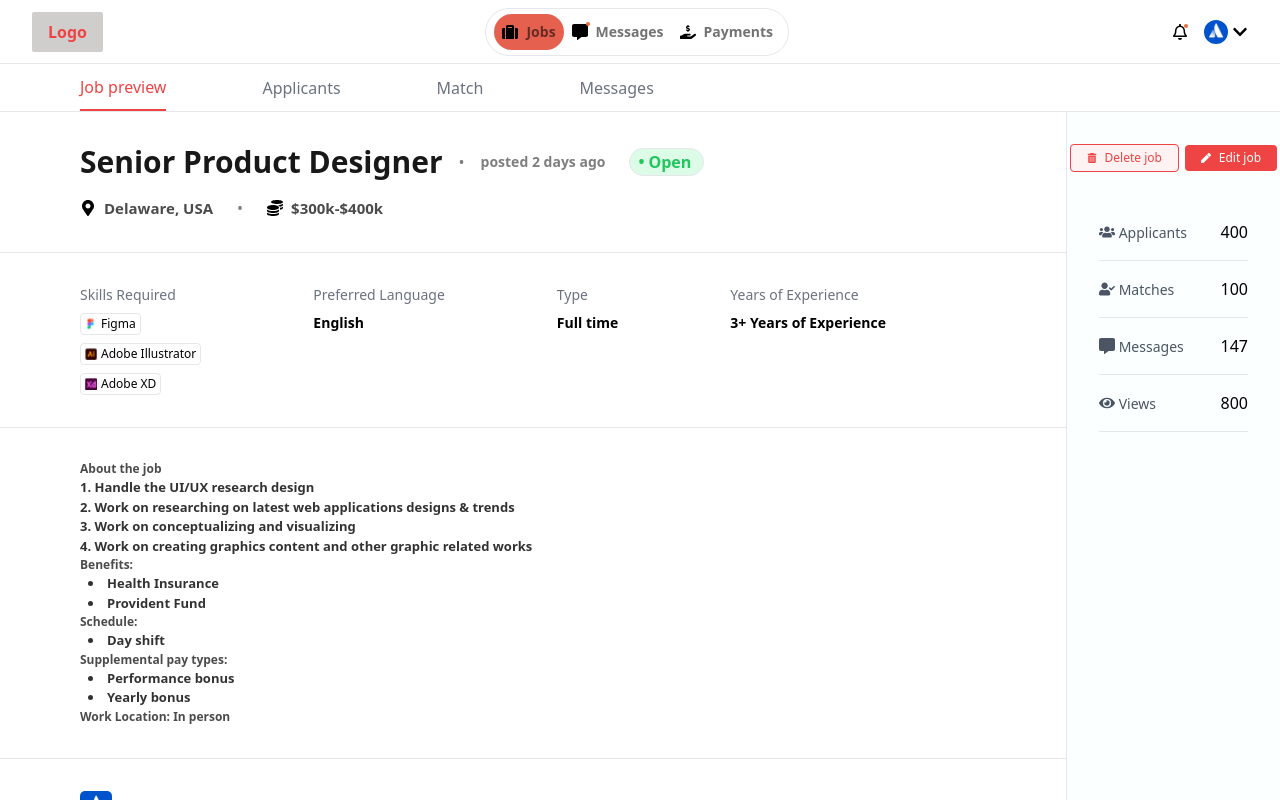
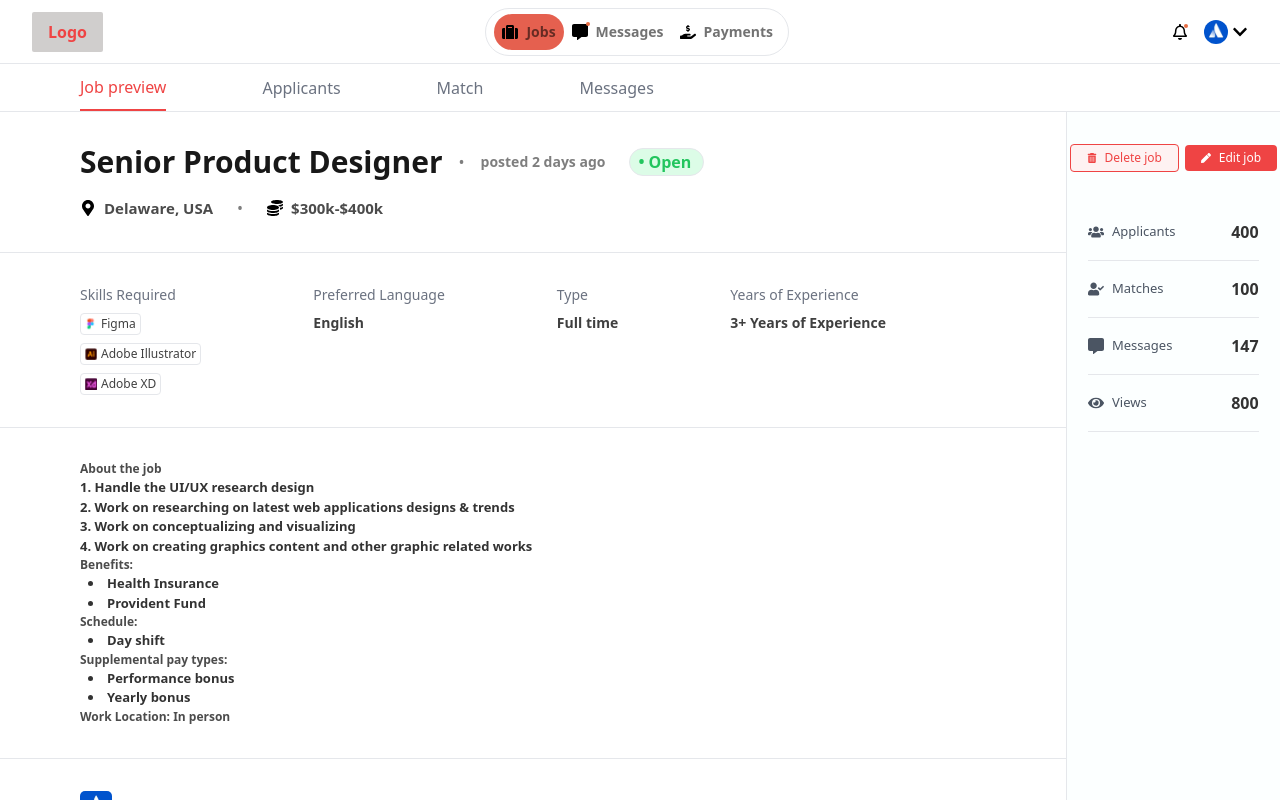
Before and after one commit to PrgrmrHarshShukla/oratory-assignment, a React (Vite) app: page / in a window 1280 px wide. Shown: the top 800 px of the page. Built offline with nearby package versions, Linux system fonts and the light colour scheme.

Commit message:
Final touches

```diff
--- a/src/components/BodyLeft2.tsx
+++ b/src/components/BodyLeft2.tsx
@@ -13,32 +13,32 @@ const BodyLeft2 = () => {
                 <div className="flex flex-col justify-center items-start gap-2">
                     <div className={`inline-flex items-center gap-1 border py-[2px] px-[4px] rounded text-xs font-medium`}>
                         <img src={figma} alt="" className='w-3 h-3' />
-                        <span>Figma</span>
+                        <span className='opacity-75'>Figma</span>
                     </div>
                     <div className={`inline-flex items-center gap-1 border py-[2px] px-[4px] rounded text-xs font-medium`}>
                         <img src={adobeAI} alt="" className='w-3 h-3' />
-                        <span>Adobe Illustrator</span>
+                        <span className='opacity-75'>Adobe Illustrator</span>
                     </div>
                     <div className={`inline-flex items-center gap-1 border py-[2px] px-[4px] rounded text-xs font-medium`}>
                         <img src={xd} alt="" className='w-3 h-3' />
-                        <span>Adobe XD</span>
+                        <span className='opacity-75'>Adobe XD</span>
                     </div>
                 </div>
             </div>
 
              <div className="flex flex-col justify-center items-start">
                 <h3 className="text-sm font-medium text-gray-500 mb-2">Preferred Language</h3>
-                <span className='font-semibold text-sm'>English</span>
+                <span className='font-bold text-sm opacity-75'>English</span>
 
             </div>
              <div className="flex flex-col justify-center items-start">
                 <h3 className="text-sm font-medium text-gray-500 mb-2">Type</h3>
-                <span className='font-semibold text-sm'>Full time</span>
+                <span className='font-bold text-sm opacity-75'>Full time</span>
 
             </div>
              <div className="flex flex-col justify-center items-start">
                 <h3 className="text-sm font-medium text-gray-500 mb-2">Years of Experience</h3>
-                <span className='font-semibold text-sm'>3+ Years of Experience</span>
+                <span className='font-bold text-sm opacity-75'>3+ Years of Experience</span>
 
             </div>
 
--- a/src/components/BodyR.tsx
+++ b/src/components/BodyR.tsx
@@ -18,33 +18,33 @@ const BodyR = () => {
 
 
 
-            <div className="flex flex-row w-[70%] items-center justify-between border-b py-4">
-                <div className="flex flex-row justify-center gap-1 items-center text-gray-600">
+            <div className="flex flex-row w-[80%] items-center justify-between border-b py-4">
+                <div className="flex flex-row justify-center gap-2 items-center text-gray-600">
                 <FaUsers />
-                <span className="text-[14px]">Applicants</span>
+                <span className="text-[13px] font-medium">Applicants</span>
                 </div>
-                <span className="font-medium">400</span>
+                <span className="font-bold opacity-80">400</span>
             </div>
-            <div className="flex flex-row w-[70%] items-center justify-between border-b py-4">
-                <div className="flex flex-row justify-center gap-1 items-center text-gray-600">
+            <div className="flex flex-row w-[80%] items-center justify-between border-b py-4">
+                <div className="flex flex-row justify-center gap-2 items-center text-gray-600">
                 <FaUserCheck />
-                <span className="text-[14px]">Matches</span>
+                <span className="text-[13px] font-medium">Matches</span>
                 </div>
-                <span className="font-medium">100</span>
+                <span className="font-bold opacity-80">100</span>
             </div>
-            <div className="flex flex-row w-[70%] items-center justify-between border-b py-4">
-                <div className="flex flex-row justify-center gap-1 items-center text-gray-600">
+            <div className="flex flex-row w-[80%] items-center justify-between border-b py-4">
+                <div className="flex flex-row justify-center gap-2 items-center text-gray-600">
                 <FaCommentAlt />
-                <span className="text-[14px]">Messages</span>
+                <span className="text-[13px] font-medium">Messages</span>
                 </div>
-                <span className="font-medium">147</span>
+                <span className="font-bold opacity-80">147</span>
             </div>
-            <div className="flex flex-row w-[70%] items-center justify-between border-b py-4">
-                <div className="flex flex-row justify-center gap-1 items-center text-gray-600">
+            <div className="flex flex-row w-[80%] items-center justify-between border-b py-4">
+                <div className="flex flex-row justify-center gap-2 items-center text-gray-600">
                 <FaEye />
-                <span className="text-[14px]">Views</span>
+                <span className="text-[13px] font-medium">Views</span>
                 </div>
-                <span className="font-medium">800</span>
+                <span className="font-bold opacity-80">800</span>
             </div>
 
 
--- a/src/components/Company.tsx
+++ b/src/components/Company.tsx
@@ -42,7 +42,7 @@ const Company: React.FC<AtlassianDescriptionProps> = ({
         {details.map((detail, index) => (
           <div key={index} className="flex flex-col ">
             <span className="text-sm text-gray-500 font-semibold">{detail.label}</span>
-            <span className="font-medium opacity-90">{detail.value}</span>
+            <span className="font-medium opacity-75">{detail.value}</span>
           </div>
         ))}
       </div>
```
